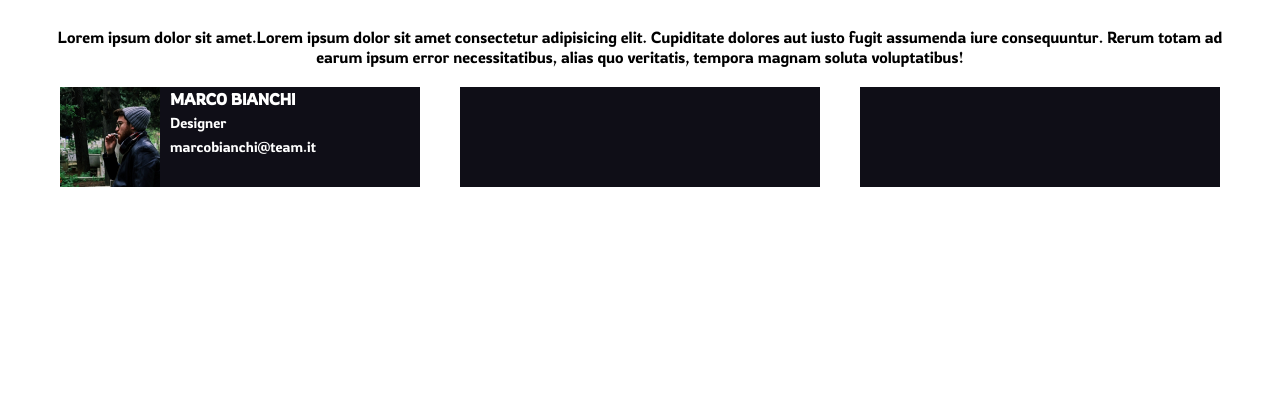
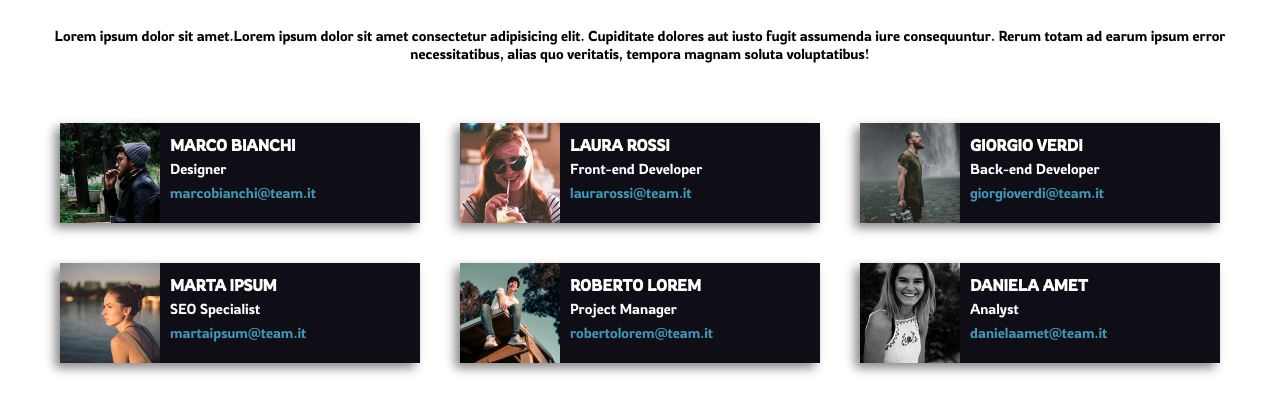
Before and after one commit to mekkiouertani/html-css-float-cards, a plain HTML site: page index.html in a window 1280 px wide. Shown: the part 73-486 px from the top of the page. Drawn offline with Linux system fonts and the light colour scheme.

Commit message:
almost finished

```diff
--- a/css/style.css
+++ b/css/style.css
@@ -23,6 +23,11 @@ main{
     margin: 30px auto;
     text-align: center;
 }
+
+.main-title{
+    padding-bottom: 40px;
+}
+
 h1{
     color: #e33179;
     margin-bottom: 30px;
@@ -35,6 +40,7 @@ h1{
     margin:20px;
     text-align: left;
     color: white;
+    box-shadow: -5px 5px 10px #888888
 }
 
 .container img{
@@ -45,8 +51,13 @@ h1{
 
 .text-info{
     line-height: 1.5em;
+    padding-top:10px;
 }
 
 div p{
     font-size: 0.9em;
 }
+
+.text-info > p:last-child{
+    color: #3f98b5;
+}
--- a/index.html
+++ b/index.html
@@ -10,11 +10,16 @@
     <title>Floating Cards</title>
 </head>
 <body>
+
     <main>
-        <h1>Meet Our Team</h1>
-        <p>Lorem ipsum dolor sit amet.Lorem ipsum dolor sit amet consectetur adipisicing elit. Cupiditate dolores aut iusto fugit assumenda iure consequuntur. Rerum totam ad earum ipsum error necessitatibus, alias quo veritatis, tempora magnam soluta voluptatibus!</p>
+        <div class="main-title">
+            <h1>Meet Our Team</h1>
+            <p>Lorem ipsum dolor sit amet.Lorem ipsum dolor sit amet consectetur adipisicing elit. Cupiditate dolores aut iusto fugit assumenda iure consequuntur. Rerum totam ad earum ipsum error necessitatibus, alias quo veritatis, tempora magnam soluta voluptatibus!</p>
+        </div>
+
 
         <section class="clearfix">
+
             <div class="container pull-left">
                 <img class="pull-left" src="img/male1.png" alt="foto di Marco">
                 <div class="text-info">
@@ -25,9 +30,50 @@
             </div>
 
             <div class="container pull-left">
+                <img class="pull-left" src="img/female1.png" alt="foto di Laura">
+                <div class="text-info">
+                    <h4>LAURA ROSSI</h4>
+                    <p>Front-end Developer</p>
+                    <p>laurarossi@team.it</p>
+                </div>
             </div>
+
             <div class="container pull-left">
+                <img class="pull-left" src="img/male2.png" alt="foto di Giorgio">
+                <div class="text-info">
+                    <h4>GIORGIO VERDI</h4>
+                    <p>Back-end Developer</p>
+                    <p>giorgioverdi@team.it</p>
+                </div>
             </div>
+
+            <div class="container pull-left">
+                <img class="pull-left" src="img/female2.png" alt="foto di Marta">
+                <div class="text-info">
+                    <h4>MARTA IPSUM</h4>
+                    <p>SEO Specialist</p>
+                    <p>martaipsum@team.it</p>
+                </div>
+            </div>
+
+            <div class="container pull-left">
+                <img class="pull-left" src="img/male3.png" alt="foto di Roberto">
+                <div class="text-info">
+                    <h4>ROBERTO LOREM</h4>
+                    <p>Project Manager</p>
+                    <p>robertolorem@team.it</p>
+                </div>
+            </div>
+
+            <div class="container pull-left">
+                <img class="pull-left" src="img/female3.png" alt="foto di Daniela">
+                <div class="text-info">
+                    <h4>DANIELA AMET</h4>
+                    <p>Analyst</p>
+                    <p>danielaamet@team.it</p>
+                </div>
+            </div>
+
 
         </section>
 
```
